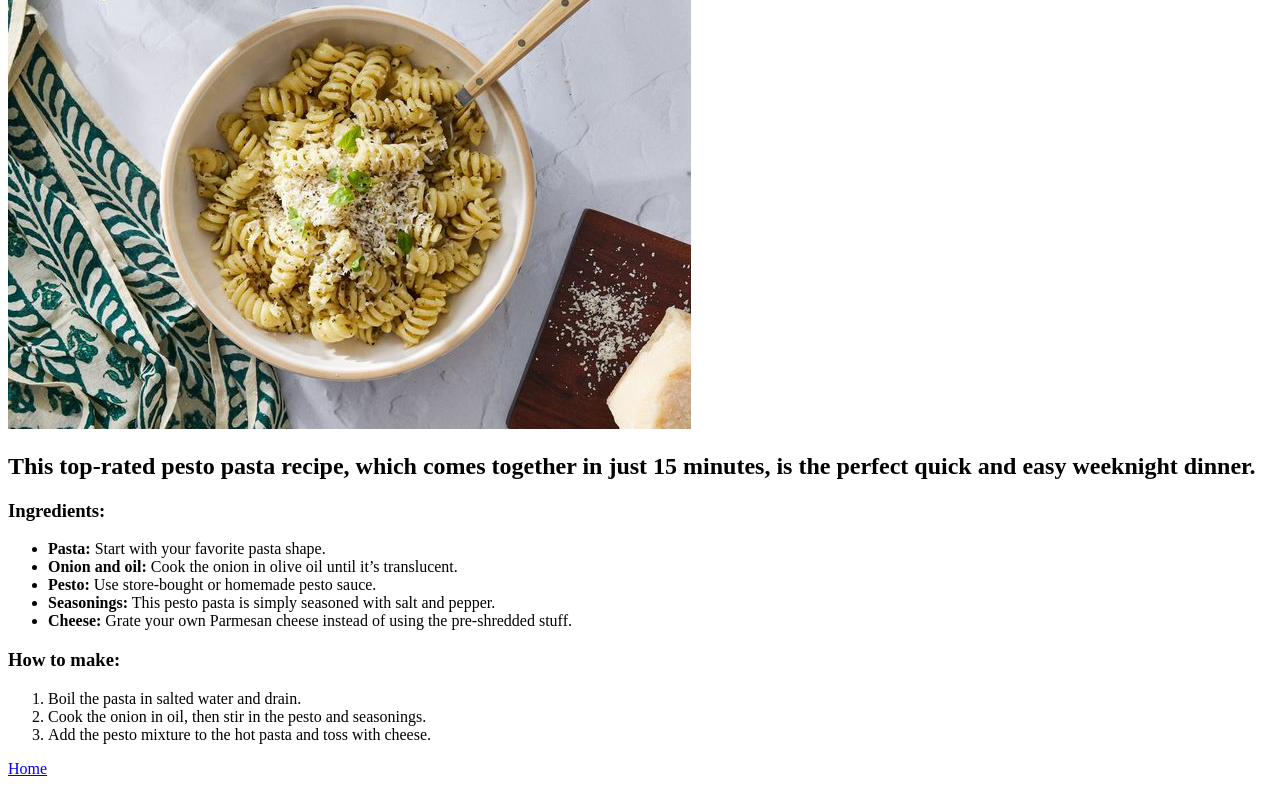
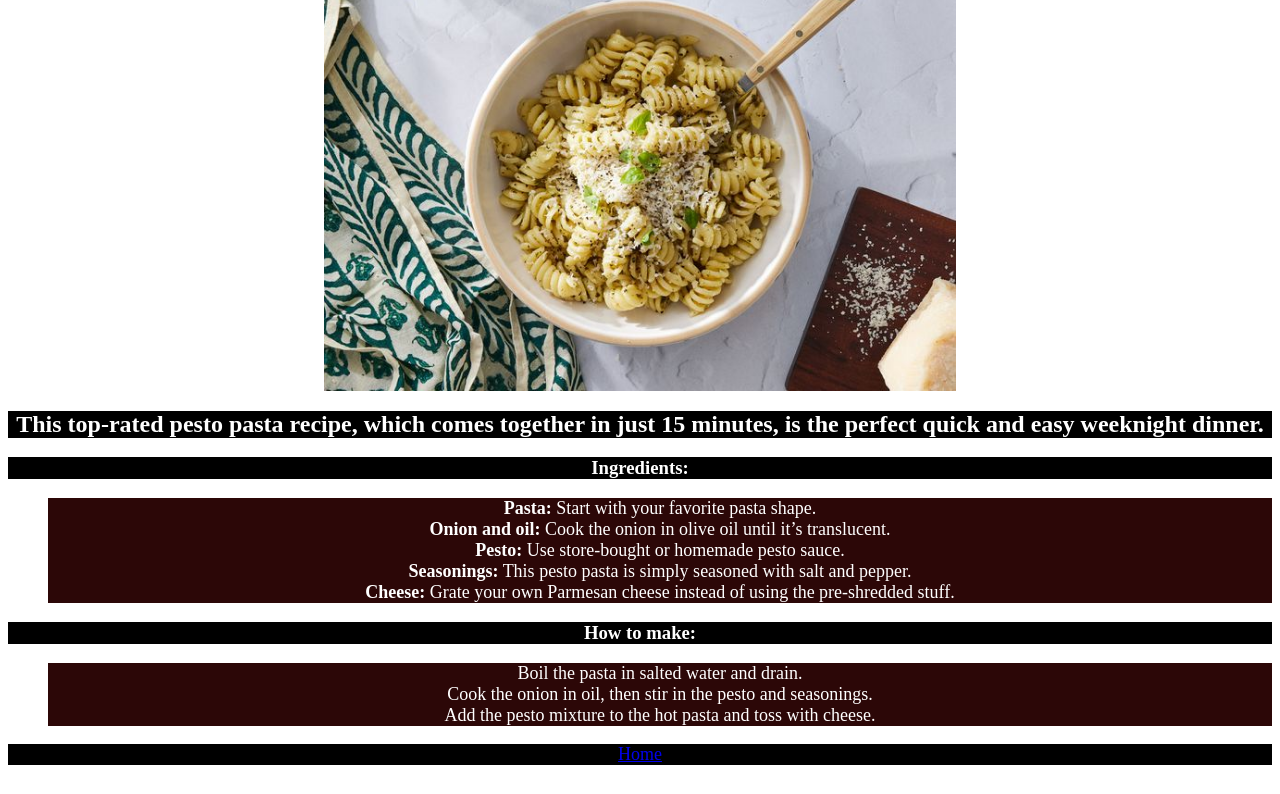
Before and after one commit to AHE04/odin-recipes, a plain HTML site: page recipes/pesto_pasta.html in a window 1280 px wide. Shown: the part 163-957 px from the top of the page. Drawn offline with Linux system fonts and the light colour scheme.

Commit message:
add basic css to other pages
added basic css to other pages and linked it to the css file

```diff
--- a/recipes/pesto_pasta.html
+++ b/recipes/pesto_pasta.html
@@ -4,10 +4,11 @@
     <meta charset="UTF-8">
     <meta name="viewport" content="width=device-width, initial-scale=1.0">
     <title>Document</title>
+    <link rel="stylesheet" href="../style.css">
 </head>
 <body>
     <h1>pesto pasta</h1>
-    <img src="../img/pesto_pasta.jpg" alt="picture of pesto pasta" title="pasta picture">
+    <img src="../img/pesto_pasta.jpg" alt="picture of pesto pasta" title="pasta picture" class="centerpic">
     <h2>This top-rated pesto pasta recipe, which comes together in just 15 minutes, is the perfect quick and easy weeknight dinner.   </h2>
     <h3>Ingredients:</h3>
     <ul>
--- a/style.css
+++ b/style.css
@@ -1,15 +1,31 @@
-.h1main{
+h1, h2 , h3{
     color: white;
     background-color: black;
 
     text-align: center;
 }
-.foodmain{
+p{
     color: white;
     background-color: black;
    font-size: 18px;
     text-align: center;
 }
 * {
+
+}
+
+li{
+    color: white;
+    background-color: rgb(44, 7, 7);
+   font-size: 18px;
+    text-align: center;
+}
+*{
     font-family: 'Times New Roman', Times, serif;
 }
+.centerpic{
+    display: block;
+  margin-left: auto;
+  margin-right: auto;
+  width: 50%;
+}
```
Also changed, not shown: recipes/cajun_seafood_pasta.html (+2 -1 lines).
